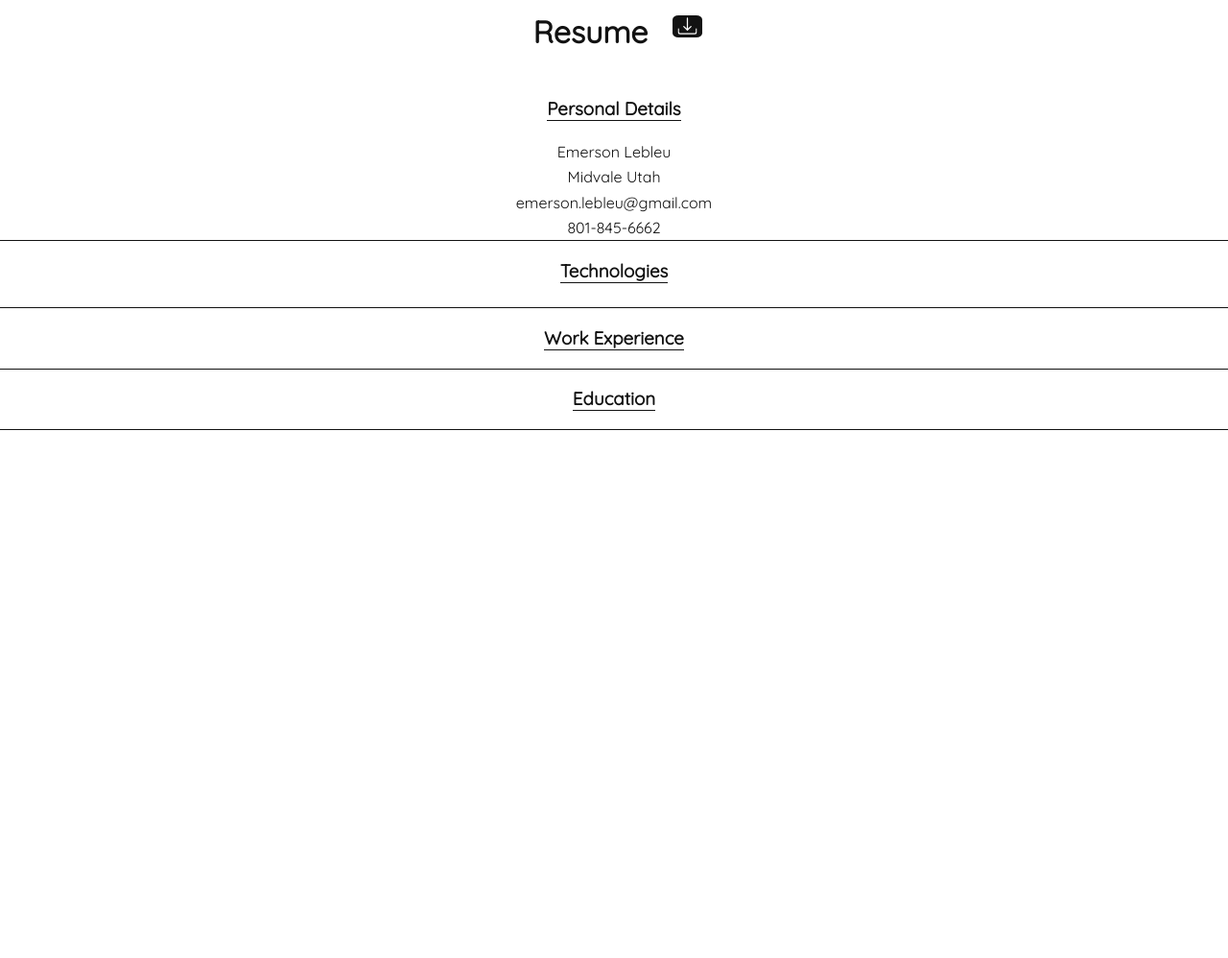
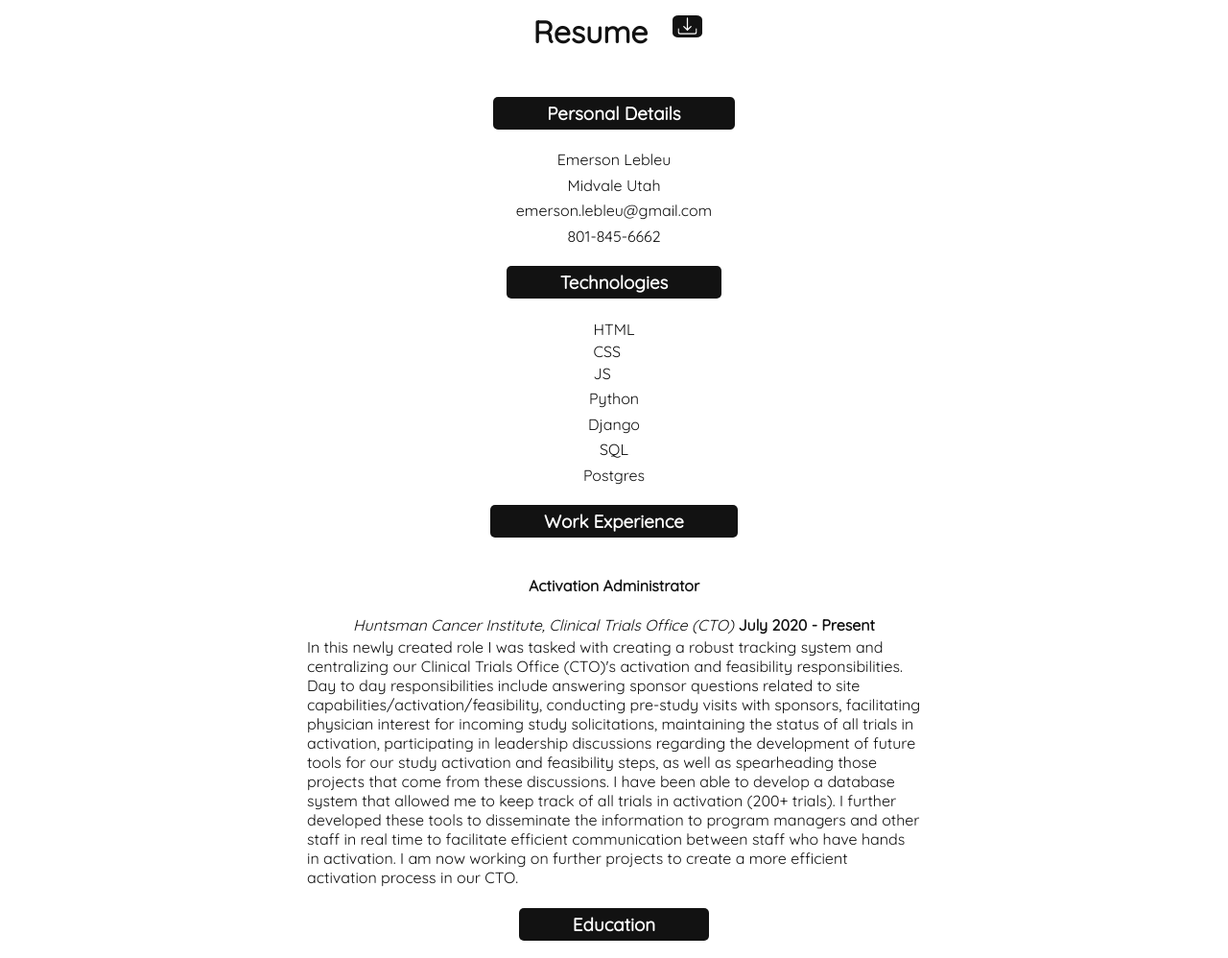
Before and after one commit to emersonlebleu/Resume_Website, a Django app: page /resume/ in a window 1280 px wide. Shown: the part 59-1057 px from the top of the page at 96% size. Before the commit the page ends 507 px from the top, so only its background shows below. Run offline with Django 4.2, Linux system fonts and the light colour scheme.

Commit message:
Add resume content and styles.

```diff
--- a/src/Resume_Website/static/styles/resume.css
+++ b/src/Resume_Website/static/styles/resume.css
@@ -39,7 +39,6 @@
     display: flex;
     flex-direction: column;
     align-items: center;
-    border-bottom: #121212 solid 1px;
 }
 
 p{
@@ -49,5 +48,16 @@ p{
 
 h3 {
     display: inline-block;
-    border-bottom: #121212 solid 1px;
+    background-color: #121212;
+    color: #ffffff;
+    border-radius: 5px;
+    padding: .25em 3em;
 }
+
+/* Work Experience Section */
+.work-ex-date{
+    display: inline-block;
+}
+.work-ex-description{
+    max-width: 50%;
+}
--- a/src/Resume_Website/templates/resume.html
+++ b/src/Resume_Website/templates/resume.html
@@ -29,11 +29,38 @@
 
 <section class="resume-section">
     <h3>Technologies</h3>
-    <p></p>
+    <div>
+        <p>HTML</p>
+        <p>CSS</p>
+        <p>JS</p>
+    </div>
+    <p>Python</p>
+    <p>Django</p>
+    <p>SQL</p>
+    <p>Postgres</p>
+
 </section>
 
 <section class="resume-section">
     <h3>Work Experience</h3>
+    <h4>Activation Administrator</h4>
+
+    <div>
+        <i>Huntsman Cancer Institute, Clinical Trials Office (CTO)</i>
+        <b><div class="work-ex-date">July 2020 - Present</div></b>
+    </div>
+
+    <p class="work-ex-description">
+        In this newly created role I was tasked with creating a robust tracking system and centralizing our Clinical Trials Office (CTO)'s
+        activation and feasibility responsibilities. Day to day responsibilities include answering sponsor questions related to site
+        capabilities/activation/feasibility, conducting pre-study visits with sponsors, facilitating physician interest for incoming study
+        solicitations, maintaining the status of all trials in activation, participating in leadership discussions regarding the development of
+        future tools for our study activation and feasibility steps, as well as spearheading those projects that come from these discussions.
+        I have been able to develop a database system that allowed me to keep track of all trials in activation (200+ trials).
+        I further developed these tools to disseminate the information to program managers and other staff in real time to facilitate efficient
+        communication between staff who have hands in activation. I am now working on further projects to create a more efficient activation
+        process in our CTO.
+    </p>
 </section>
 
 <section class="resume-section">
```
